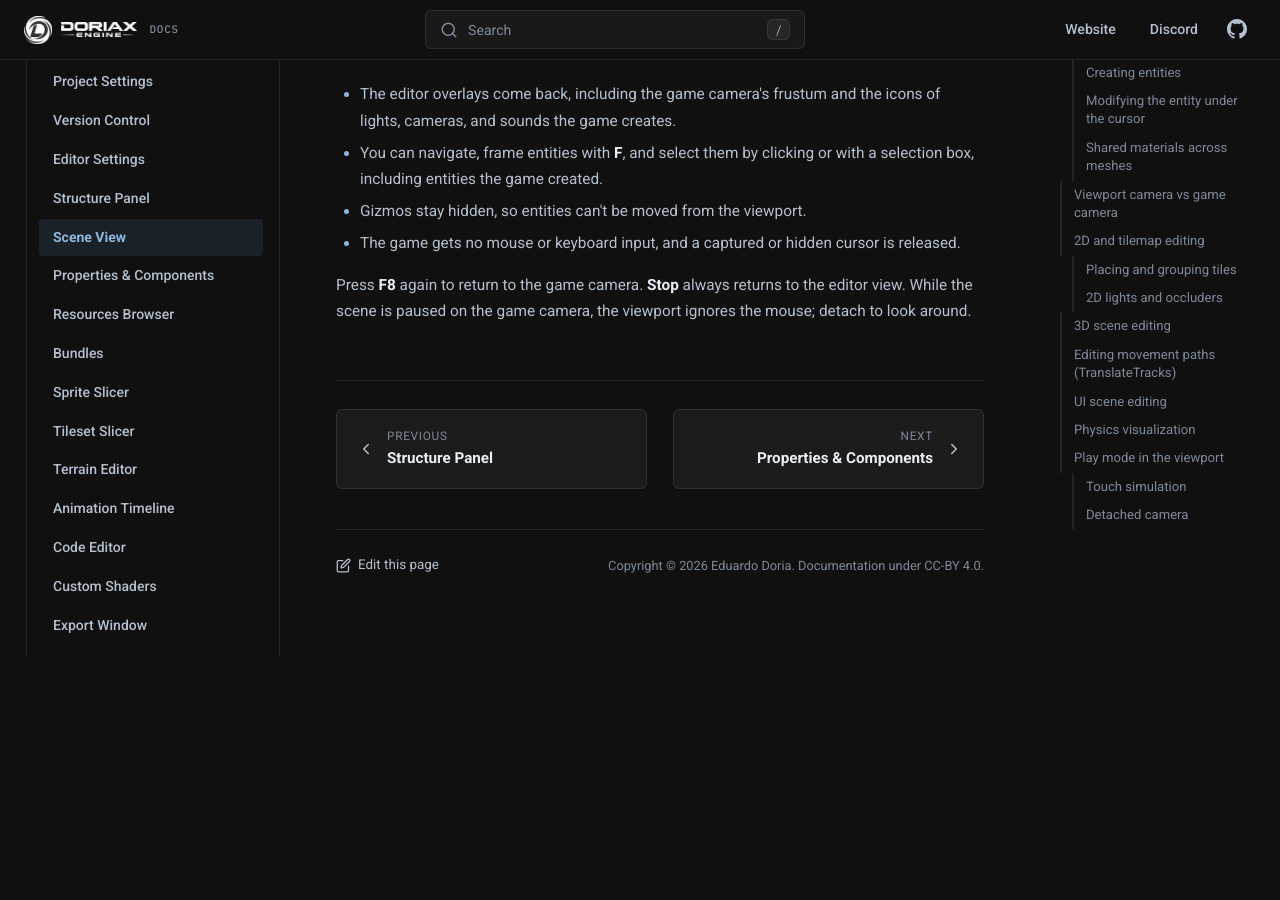
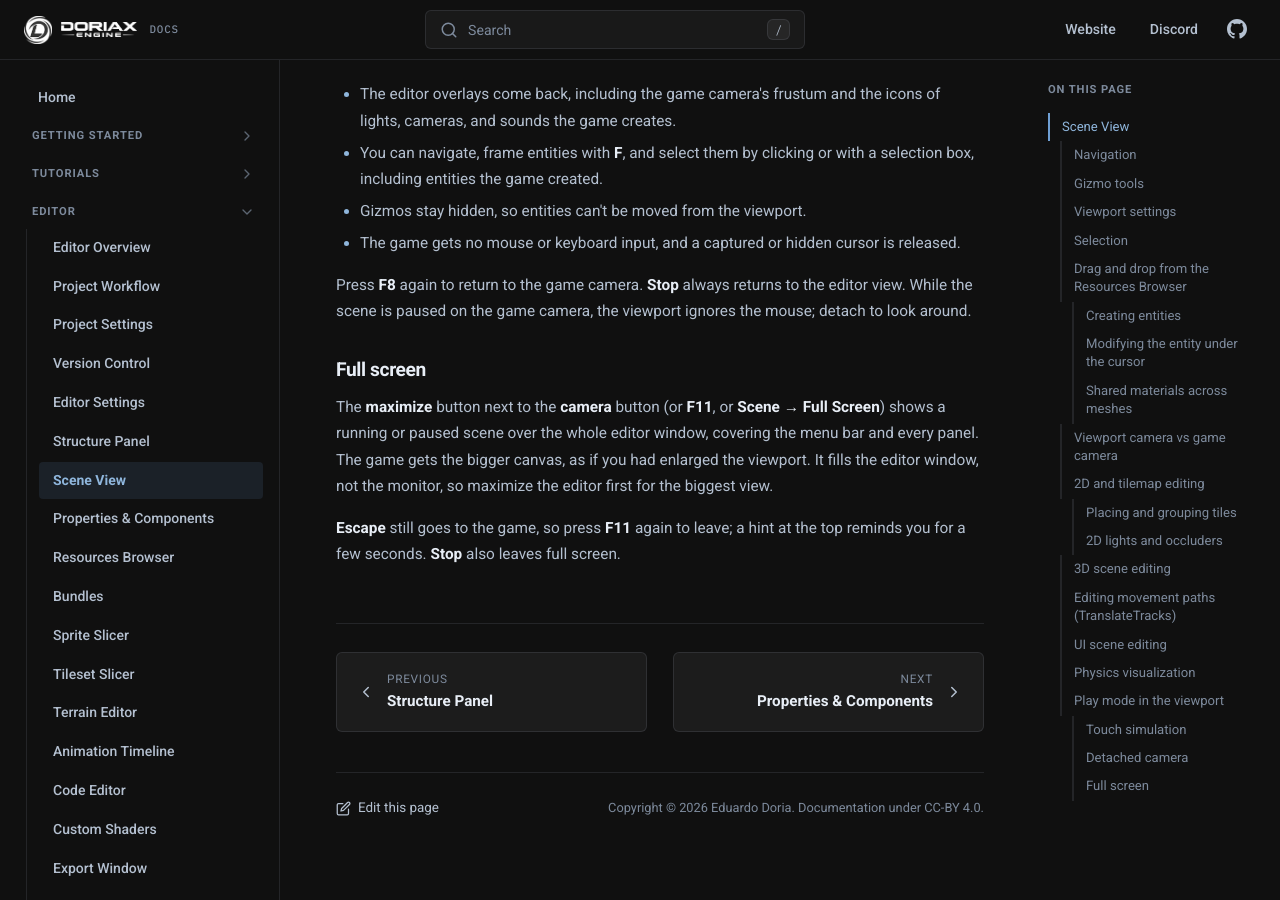
Before and after one commit to doriaxengine/doriax-docs, an MkDocs documentation site: the page built from docs/editor/scene-view.md, in a window 1280 px wide and 900 px high, scrolled down 10972 px. Built offline with MkDocs 1.6.1, drawn with Linux system fonts in a browser that asks for light colours; comment, search, counter and statistics services are not loaded; before the commit the page ends 11629 px from its top, so only the background shows below that; some of the changed text lies outside the part shown.

Commit message:
Full screen Play view

```diff
--- a/docs/editor/scene-view.md
+++ b/docs/editor/scene-view.md
@@ -242,8 +242,8 @@ without running the game. Shapes are drawn for the selected entity; turn on
 ## Play mode in the viewport
 
 Press **Play** to run the scene inside the viewport. All input and logic operate
-normally. While the viewport has focus the game gets every key, **Escape** included, so
-a pause menu bound to it works. When you press **Stop**, the scene is restored to the
+normally. While the viewport has focus the game gets every key except **F8** and
+**F11**, so a pause menu bound to **Escape** works. When you press **Stop**, the scene is restored to the
 pre-play snapshot. Entities spawned by scripts during play are removed even if they
 never appeared in the Structure panel. Pending sprite frame selections from play are
 cleared so they cannot overwrite the restored texture rectangles after Stop.
@@ -289,3 +289,14 @@ While detached:
 Press **F8** again to return to the game camera. **Stop** always returns to the editor
 view. While the scene is paused on the game camera, the viewport ignores the mouse;
 detach to look around.
+
+### Full screen
+
+The **maximize** button next to the **camera** button (or **F11**, or
+**Scene → Full Screen**) shows a running or paused scene over the whole editor window,
+covering the menu bar and every panel. The game gets the bigger canvas, as if you had
+enlarged the viewport. It fills the editor window, not the monitor, so maximize the
+editor first for the biggest view.
+
+**Escape** still goes to the game, so press **F11** again to leave; a hint at the top
+reminds you for a few seconds. **Stop** also leaves full screen.
```
Also changed, not shown: docs/editor/index.md (+2 -1 lines).
